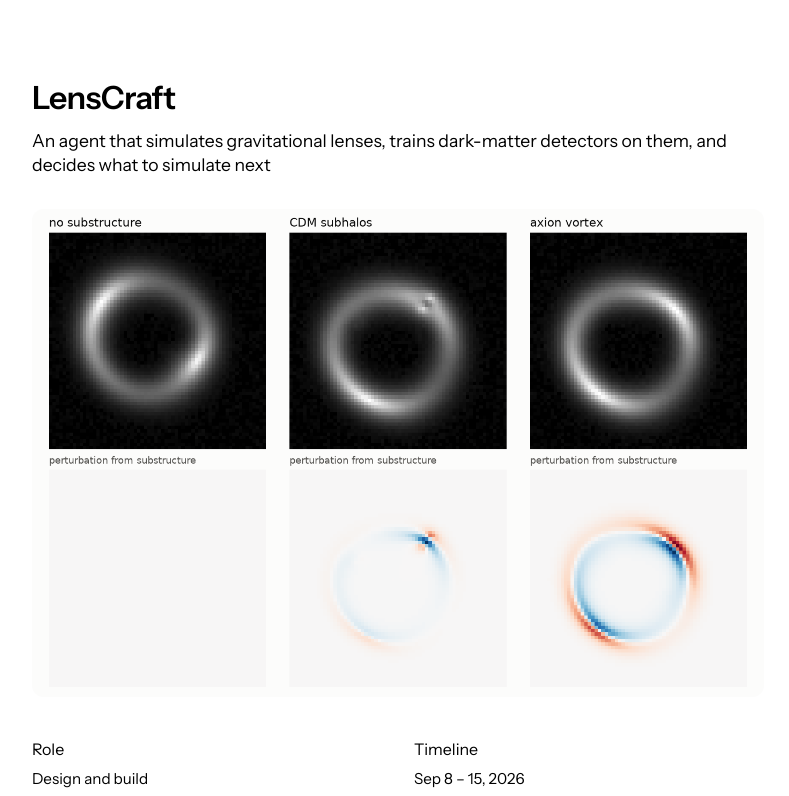
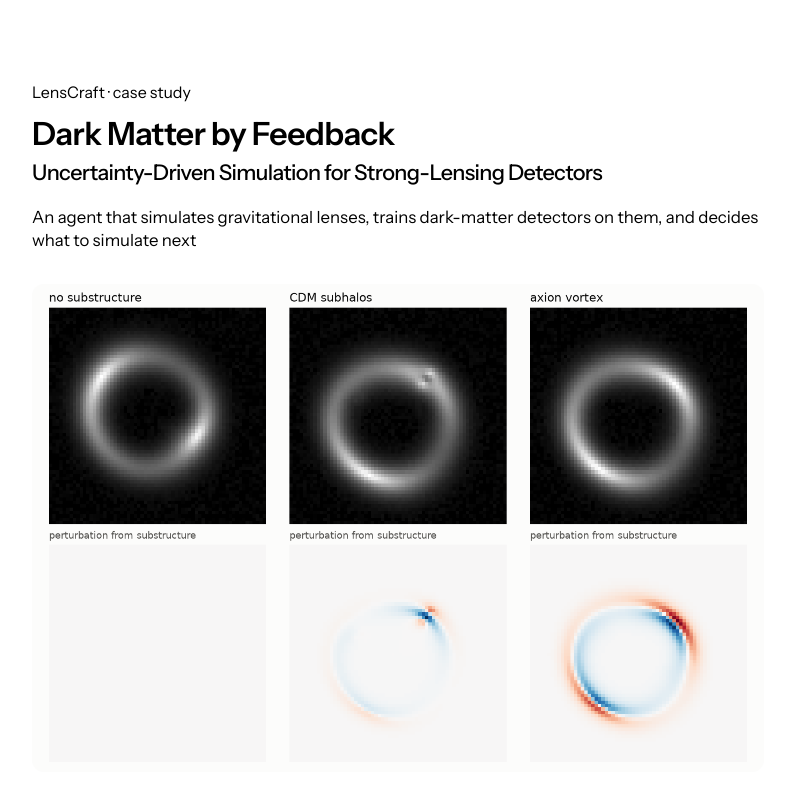
Before and after one commit to amanibobo/dlloop, a Next.js app in the folder site/: page / in a window 1280 px wide. Shown: the top 796 px of the page, without its empty margins (242-1031 px from the left). Built offline with nearby package versions, Linux system fonts and the light colour scheme; no server answers.

Commit message:
Site: title 'Dark Matter by Feedback: Uncertainty-Driven Simulation for Strong-Lensing Detectors'

```diff
--- a/site/app/layout.tsx
+++ b/site/app/layout.tsx
@@ -7,11 +7,11 @@ const geistMono = Geist_Mono({ variable: "--font-geist-mono", subsets: ["latin"]
 
 export const metadata: Metadata = {
   metadataBase: new URL(process.env.NEXT_PUBLIC_SITE_URL ?? "http://localhost:3000"),
-  title: "LensCraft",
+  title: "Dark Matter by Feedback: Uncertainty-Driven Simulation for Strong-Lensing Detectors",
   description:
     "An agent that simulates gravitational lenses, trains dark-matter substructure detectors on them, and uses what the models can't classify to decide what to simulate next.",
   openGraph: {
-    title: "LensCraft",
+    title: "Dark Matter by Feedback: Uncertainty-Driven Simulation for Strong-Lensing Detectors",
     description: "Closing the simulate-train-resimulate loop. A case study built on Pydantic AI, Lenstronomy and Modal.",
     images: ["/figures/hero_classes.png"],
   },
--- a/site/app/page.tsx
+++ b/site/app/page.tsx
@@ -14,8 +14,14 @@ export default function Page() {
       <main className="flex-1">
         {/* ------------------------------------------------------------- hero */}
         <section className="mx-auto w-full max-w-195 px-6 pb-6 pt-20 sm:pt-28">
-          <h1 className="text-[2rem] font-semibold leading-[1.15] tracking-[-0.02em] text-ink sm:text-[2.25rem]">LensCraft</h1>
-          <p className="mt-3 text-[1.1rem] leading-snug text-ink-2 sm:text-[1.2rem]">
+          <p className="kicker">LensCraft · case study</p>
+          <h1 className="mt-3 text-[2rem] font-semibold leading-[1.15] tracking-[-0.02em] text-ink sm:text-[2.25rem]">
+            Dark Matter by Feedback
+            <span className="mt-1.5 block text-[1.35rem] font-medium leading-[1.25] text-ink-2 sm:text-[1.5rem]">
+              Uncertainty-Driven Simulation for Strong-Lensing Detectors
+            </span>
+          </h1>
+          <p className="mt-5 text-[1.05rem] leading-snug text-ink-2 sm:text-[1.1rem]">
             An agent that simulates gravitational lenses, trains dark-matter detectors on them, and decides what to simulate next
           </p>
           <div className="mt-8 overflow-hidden rounded-xl border border-line bg-surface">
```
